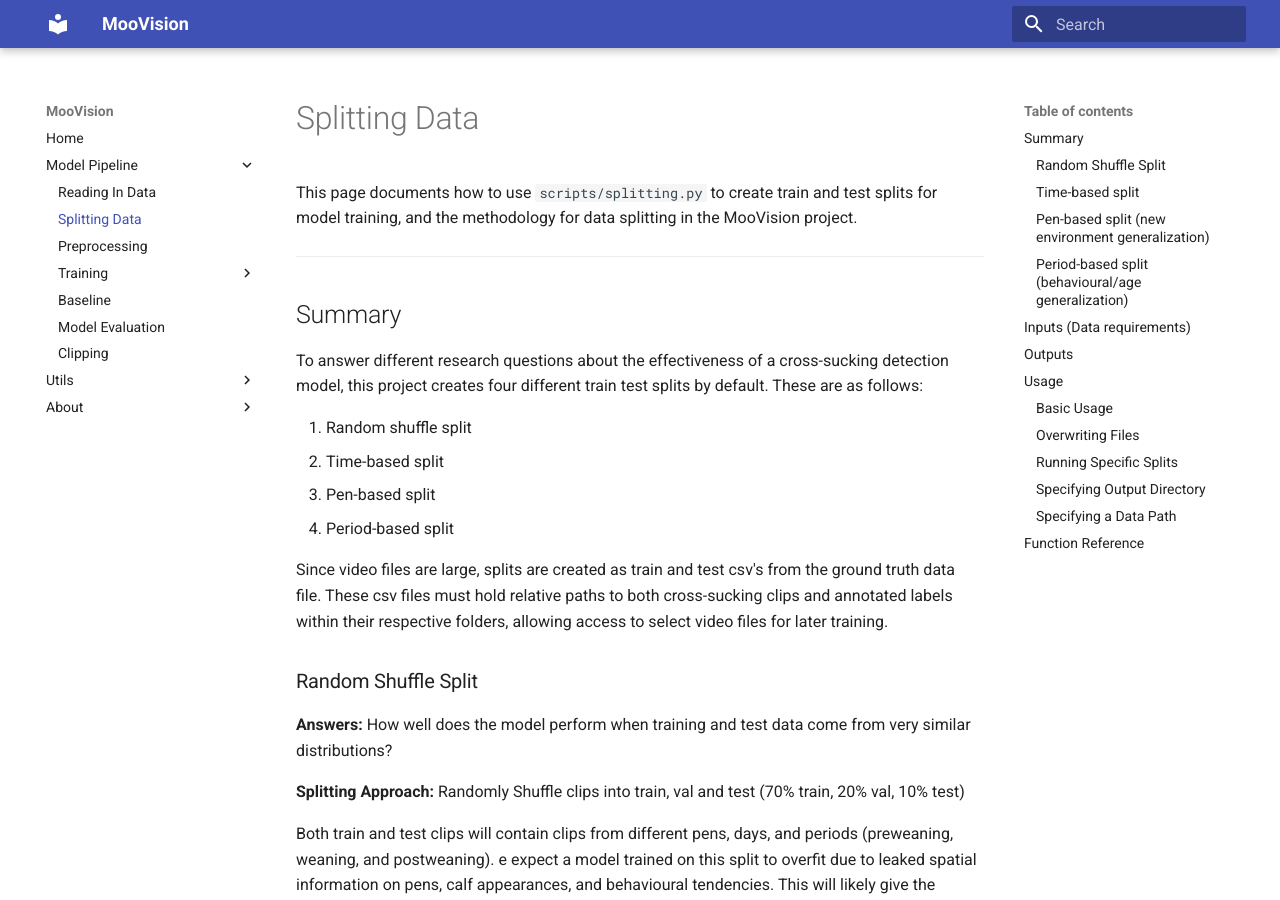
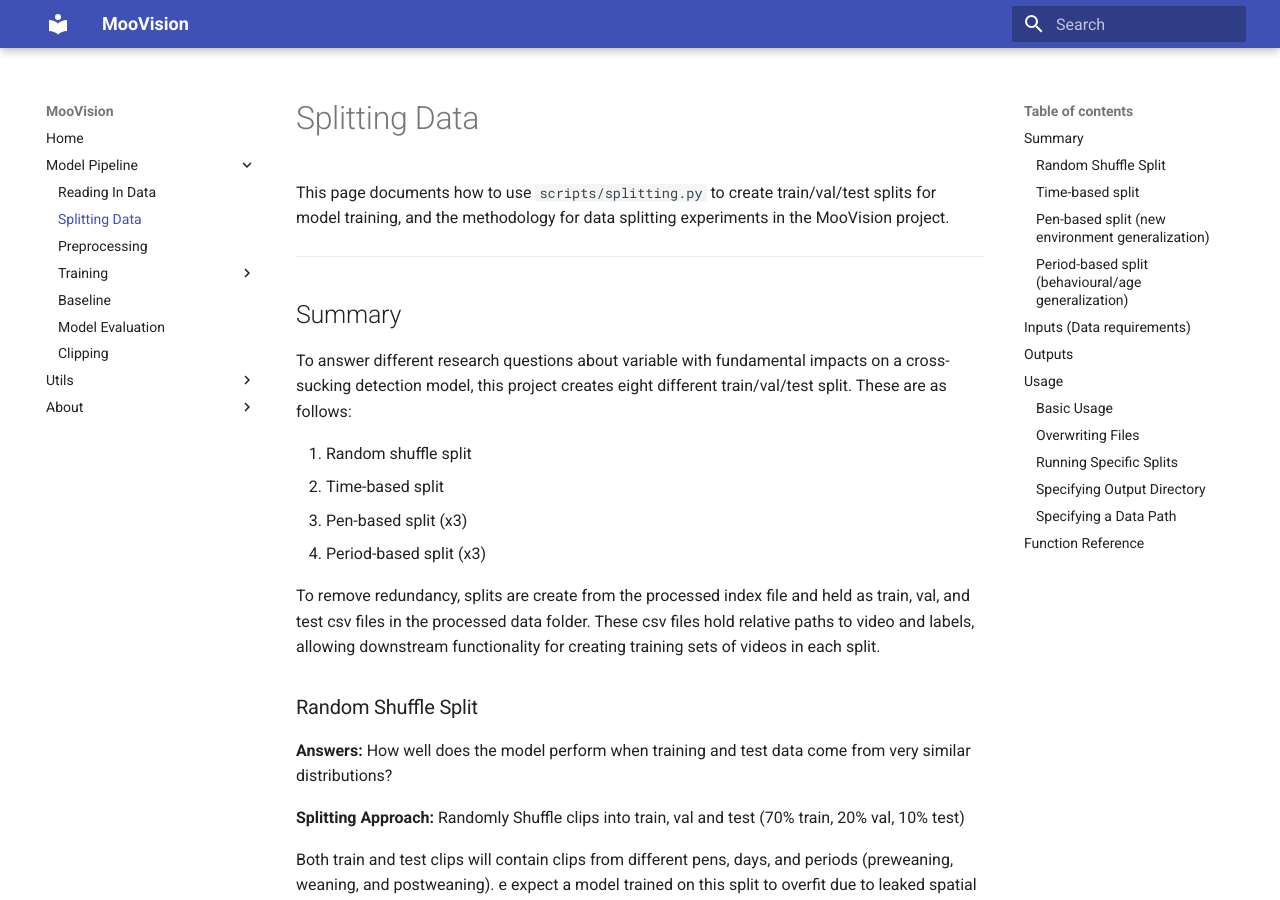
Before and after one commit to UBC-AWP/mooVision, an MkDocs documentation site: the page built from docs/Pipeline/data_splitting/data_splitting.md, in a window 1280 px wide and 900 px high. Built offline with MkDocs 1.6.1 and Material for MkDocs 9.7.7, drawn with Linux system fonts in a browser that asks for light colours; some of the changed text lies outside the part shown.

Commit message:
Update data splitting docs

```diff
--- a/docs/Pipeline/data_splitting/data_splitting.md
+++ b/docs/Pipeline/data_splitting/data_splitting.md
@@ -1,19 +1,19 @@
 # Splitting Data
 
-This page documents how to use `scripts/splitting.py` to create train and test splits for model training, and the methodology for data splitting in the MooVision project.
+This page documents how to use `scripts/splitting.py` to create train/val/test splits for model training, and the methodology for data splitting experiments in the MooVision project.
 
 ---
 
 ## Summary
 
-To answer different research questions about the effectiveness of a cross-sucking detection model, this project creates four different train test splits by default. These are as follows:
+To answer different research questions about variable with fundamental impacts on a cross-sucking detection model, this project creates eight different train/val/test split. These are as follows:
 
 1. Random shuffle split
 2. Time-based split
-3. Pen-based split
-4. Period-based split
+3. Pen-based split (x3)
+4. Period-based split (x3)
 
-Since video files are large, splits are created as train and test csv's from the ground truth data file. These csv files must hold relative paths to both cross-sucking clips and annotated labels within their respective folders, allowing access to select video files for later training.
+To remove redundancy, splits are create from the processed index file and held as train, val, and test csv files in the processed data folder. These csv files hold relative paths to video and labels, allowing downstream functionality for creating training sets of videos in each split.
 
 ### Random Shuffle Split
 
```
Also changed, not shown: other parts of docs/Pipeline/data_splitting/data_splitting.md (+1 -1 lines).
